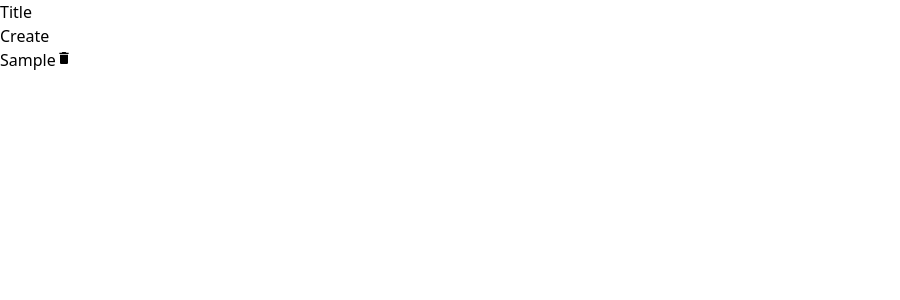
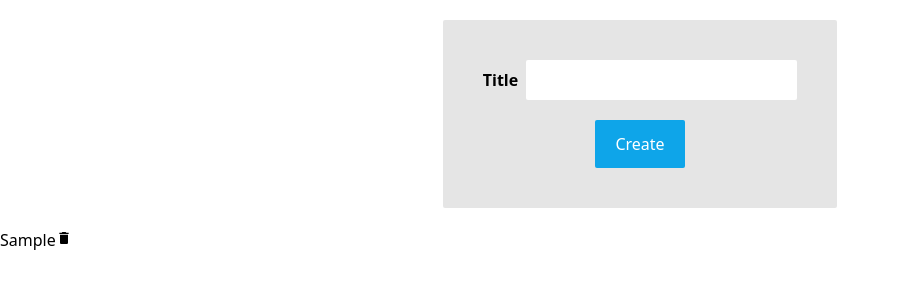
Before and after one commit to marcovittoriozacca/react-form-blog, a React (Vite) app: page / in a window 1280 px wide. Both pictures are taken after typing "Sample" into the empty fields and a click on the button "Create". Shown: the top 300 px of the page, without its empty margins (0-900 px from the left). Built offline with nearby package versions, Linux system fonts and the light colour scheme.

Commit message:
feat: added style + fix: submit and create title functions

```diff
--- a/src/components/Delete.jsx
+++ b/src/components/Delete.jsx
@@ -8,7 +8,7 @@ const Delete = ({index, handleDelete}) => {
 
     return(
         <button onClick={del}>
-            <DeleteBtn className="text-2xl text-red-700"/>
+            <DeleteBtn className="text-3xl text-red-700"/>
         </button>
     )
 
--- a/src/components/Form.jsx
+++ b/src/components/Form.jsx
@@ -6,9 +6,13 @@ const Form = () => {
     //prevent the form from reloading the page on submit
     const handleSubmit = (e) => {
         e.preventDefault();
+    }
 
-        setPosts((t) => [title, ...t]);
-        setTitle('');
+    const createPost = () => {
+        if(title !== ''){
+            setPosts((t) => [title, ...t]);
+            setTitle('');
+        }
     }
 
     // title state with setTitle
@@ -16,14 +20,14 @@ const Form = () => {
     const [posts, setPosts] = useState([]);
 
     return(<>
-        <form onClick={(e) => handleSubmit(e)}>
+        <form className="formStyle" onSubmit={handleSubmit}>
             {/* title input field */}
-            <div className="flex items-center gap-x-5 p-5 bg-neutral-400">
-                <label htmlFor="title">Title</label>
+            <div className="titleWrapper">
+                <label htmlFor="title" id="titleLabel">Title</label>
                 <input type="text" id="title" value={title} onChange={(e) => setTitle(e.target.value)} />
             </div>
 
-            <button type="submit">Create</button>
+            <button type="submit" className="createBtn" onClick={createPost}>Create</button>
         </form>
 
 
--- a/src/components/List.jsx
+++ b/src/components/List.jsx
@@ -1,14 +1,15 @@
 import Delete from "./Delete";
 const List = ({posts, setPosts}) => {
     return(<>
-        <section className="flex flex-col gap-y-2">
-            {posts.map((t,i) => (
-                t != '' &&
-                <span key={`title-${i}`} className="flex items-center gap-x-2">
-                    {t}
-                    <Delete index={i} handleDelete={setPosts}/>
-                </span>
-            ))}
+        <section className="container mx-auto">
+            <div className="flex flex-col gap-y-2">
+                {posts.map((t,i) => (
+                    <span key={`title-${i}`} className="flex items-center gap-x-2 odd:bg-neutral-100 text-2xl">
+                        {t}
+                        <Delete index={i} handleDelete={setPosts}/>
+                    </span>
+                ))}
+            </div>
         </section>
     </>)
 }
--- a/src/index.css
+++ b/src/index.css
@@ -1,3 +1,21 @@
 @tailwind base;
 @tailwind components;
 @tailwind utilities;
+
+.formStyle{
+  @apply flex flex-col items-center gap-y-5 p-10 rounded-sm m-5 bg-neutral-200 w-min mx-auto;
+}
+
+.titleWrapper{
+  @apply flex items-center gap-x-2;
+}
+
+.createBtn{
+  @apply px-5 py-3 hover:bg-sky-400 bg-sky-500 rounded-sm text-white transition-transform hover:scale-105 duration-200 ease-out active:scale-100;
+}
+#titleLabel{
+  @apply font-bold;
+}
+input#title{
+  @apply px-5 py-2 focus:outline-none rounded-sm
+}
```
